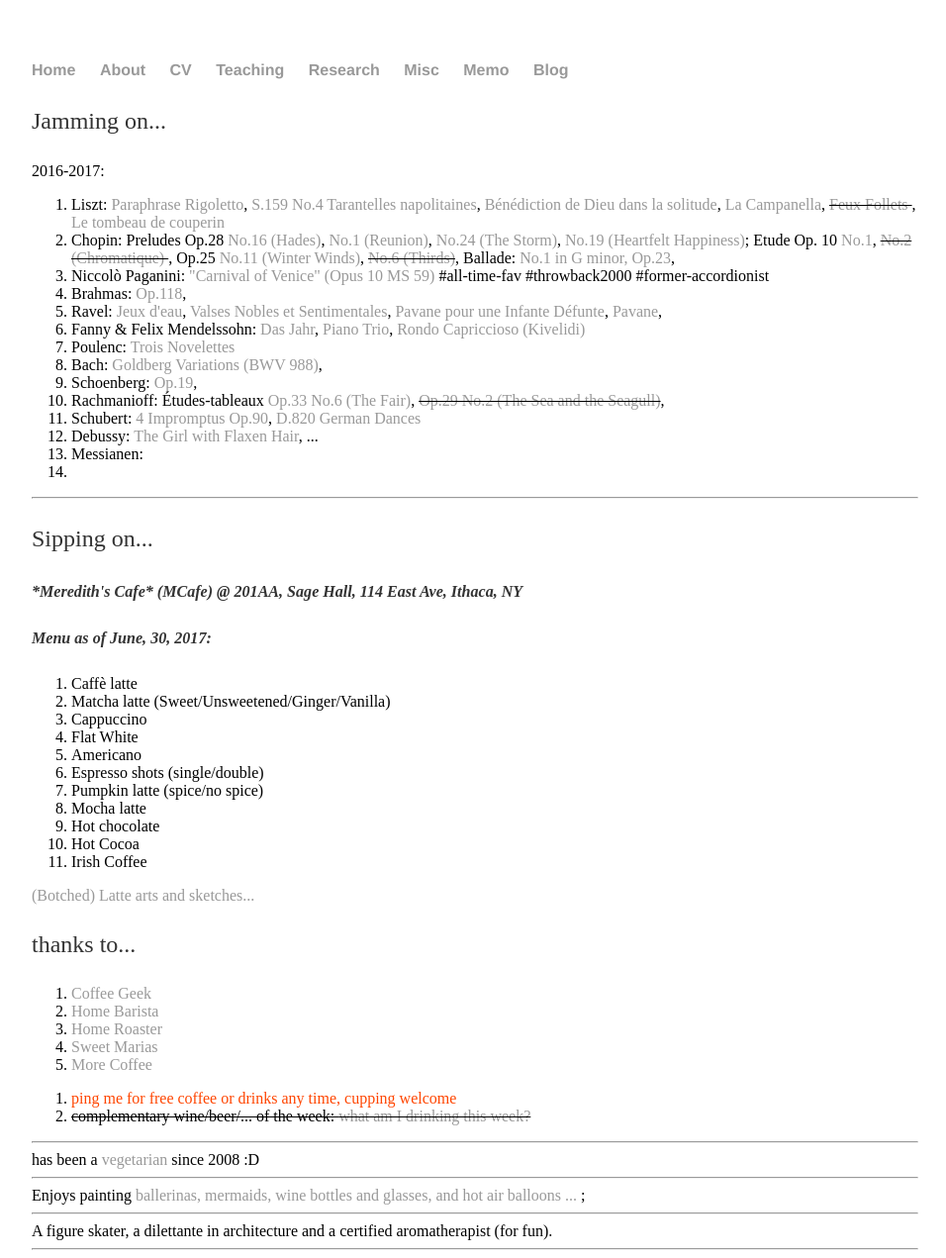
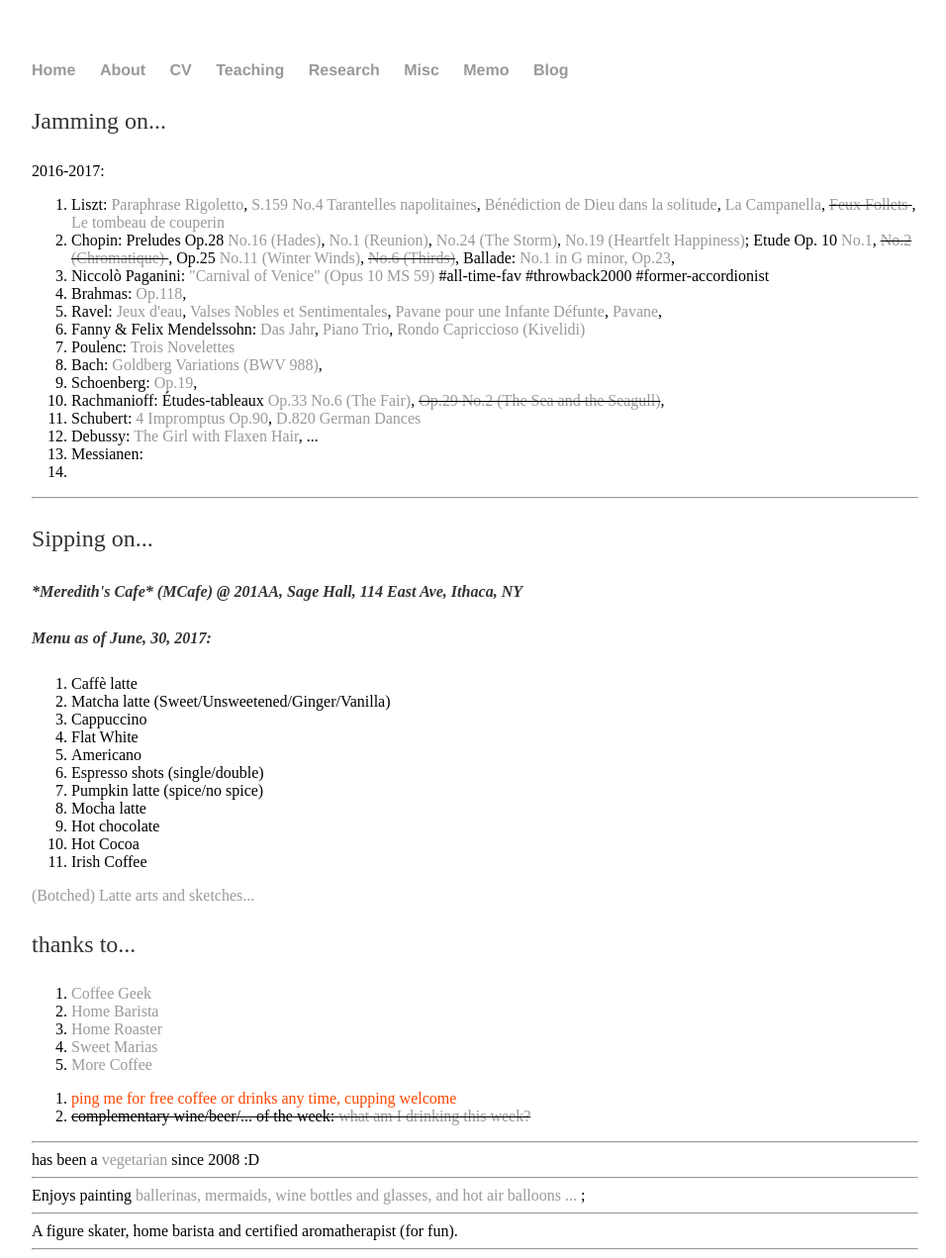
Before and after one commit to shenglih/shenglih.github.io, a Jekyll site: the page built from misc/index.html, in a window 1280 px wide. Shown: the top 1271 px of the page at 99% size, without its empty margins (160-1116 px from the left). Built offline with Jekyll 4.4.1, drawn with Linux system fonts in a browser that asks for light colours; grey boxes are pictures that could not be loaded.

Commit message:
Update index.html

```diff
--- a/misc/index.html
+++ b/misc/index.html
@@ -66,7 +66,7 @@ title: Shengli Hu, Misc
 	Enjoys painting <a href="https://dl.orangedox.com/gEsQAP"> ballerinas, mermaids, wine bottles and glasses, and hot air balloons ... </a>;
 	<hr>
 	<!--<del>Dilettante in figure skating, architecture and essential oil perfume.</del>-->
-	A figure skater, a dilettante in architecture and a certified aromatherapist (for fun).
+	A figure skater, home barista and certified aromatherapist (for fun).
 	<hr>
 	<iframe width="350" height="180" src="https://w2.countingdownto.com/1930364" frameborder="0"></iframe>
 
```
